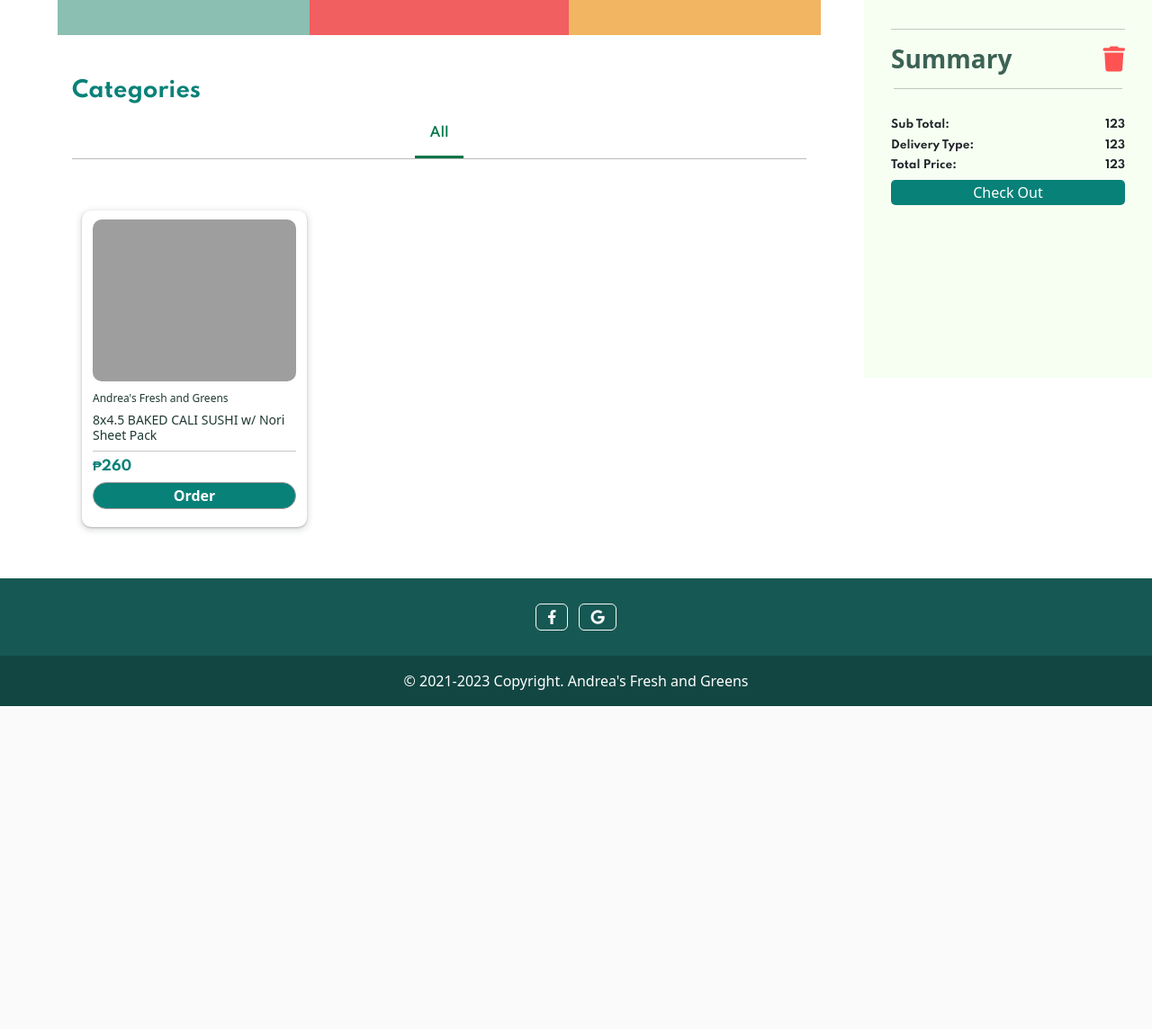
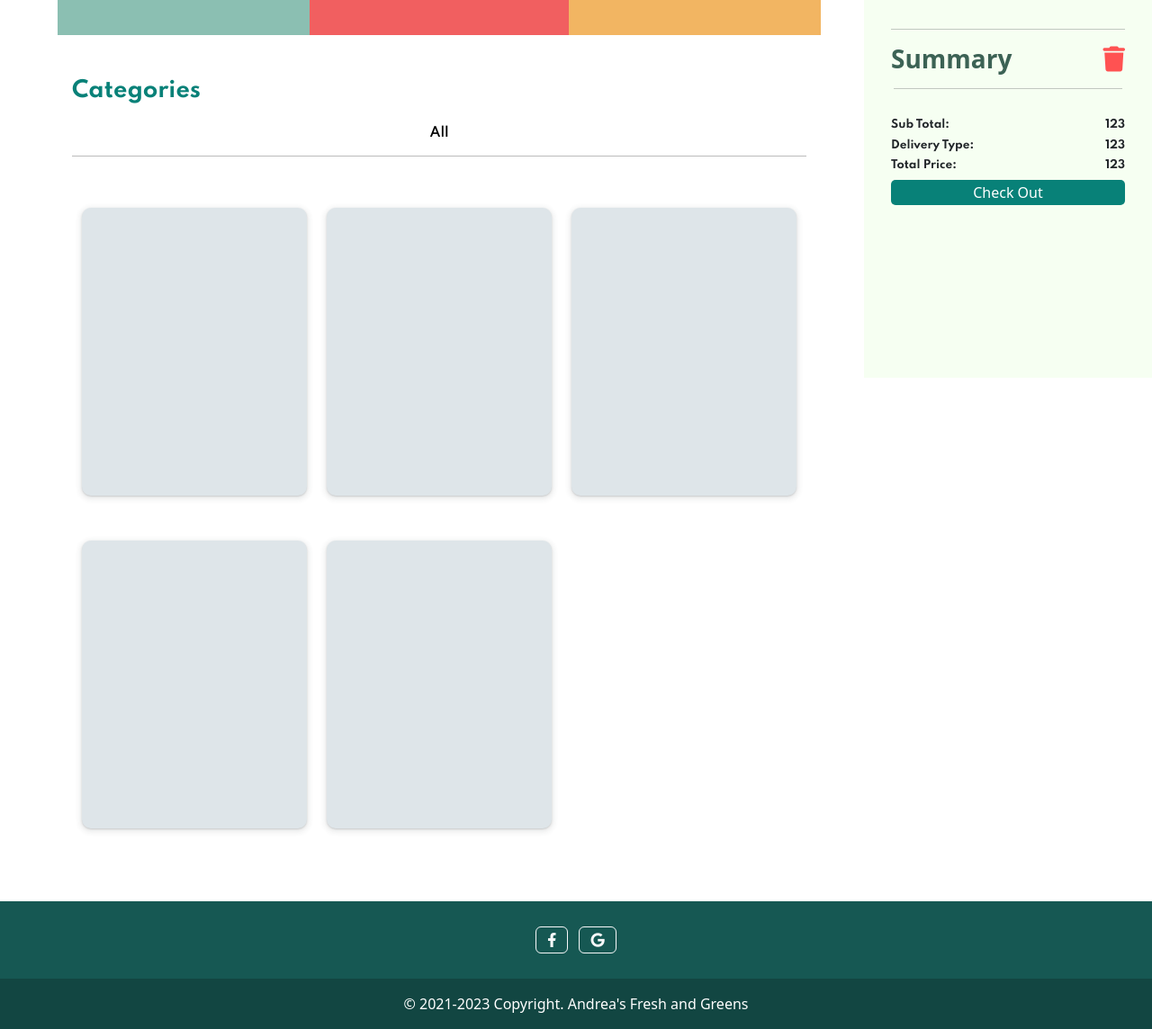
Before and after one commit to redpangilinan/andreas-management-hub, a PHP site: page / in a window 1280 px wide. Shown: the part 381-1525 px from the top of the page at 90% size. Before the commit the page ends 1166 px from the top, so only its background shows below. Run offline with PHP 8.4, Linux system fonts and the light colour scheme; data that the repository does not hold is empty; a stand-in replaces the project's code that opens the database connection; some libraries are stand-ins or nearby versions; grey boxes are pictures that could not be loaded.

Commit message:
Integrated products to backend and added skeleton loaders

```diff
--- a/index.php
+++ b/index.php
@@ -11,7 +11,6 @@ include "./assets/php/ordering/best_seller.php"
     <meta name="viewport" content="width=device-width, initial-scale=1.0">
     <link rel="stylesheet" href="./assets/css/style.css">
     <link rel="stylesheet" href="https://cdn.jsdelivr.net/npm/bootstrap@5.2.3/dist/css/bootstrap.min.css">
-    <link rel="stylesheet" href="https://cdnjs.cloudflare.com/ajax/libs/font-awesome/5.12.1/css/all.min.css">
     <link rel="stylesheet" href="https://cdnjs.cloudflare.com/ajax/libs/font-awesome/6.2.1/css/all.min.css">
     <script src="https://cdnjs.cloudflare.com/ajax/libs/jquery/3.6.2/jquery.min.js"></script>
     <script src="//cdn.jsdelivr.net/npm/sweetalert2@11"></script>
@@ -51,24 +50,19 @@ include "./assets/php/ordering/best_seller.php"
                 <div class="margin-space">
                     <h4>Categories</h4>
                     <div class="prod-navi">
-                        <a class="active" href="#home">
+                        <a class="category-tab" href="#home" data-category="All">
                             <div class="prod-navi-img">
                                 <div class="circle-bg"><img src="./assets/images/all.png" alt="" class="rounded-circle"></div>
                             </div>All
                         </a>
                         <?php include "./assets/php/ordering/show_categories.php" ?>
                     </div>
-                    <div class="product-container">
-                        <div class="product">
-                            <img src="./assets/images/andreas background.jpg" alt="">
-                            <div class="product-text">
-                                <span>Andrea's Fresh and Greens</span>
-                                <h5>8x4.5 BAKED CALI SUSHI w/ Nori Sheet Pack</h5>
-                                <hr>
-                                <h4>₱260</h4>
-                                <button type="button">Order</button>
-                            </div>
-                        </div>
+                    <div class="product-container mb-sm-4" id="store-products">
+                        <div class="product skeleton skeleton-rich-input w-100" style="height: 20rem;"></div>
+                        <div class="product skeleton skeleton-rich-input w-100" style="height: 20rem;"></div>
+                        <div class="product skeleton skeleton-rich-input w-100" style="height: 20rem;"></div>
+                        <div class="product skeleton skeleton-rich-input w-100" style="height: 20rem;"></div>
+                        <div class="product skeleton skeleton-rich-input w-100" style="height: 20rem;"></div>
                     </div>
                 </div>
             </div>
```
